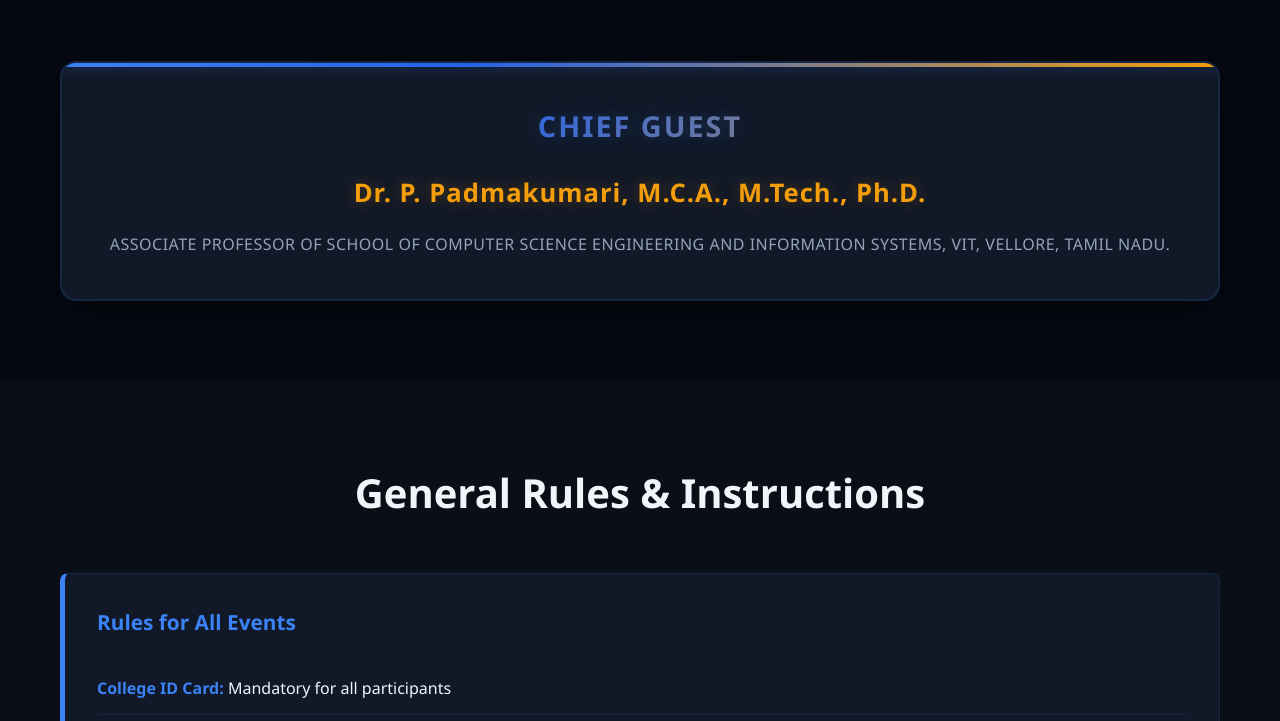
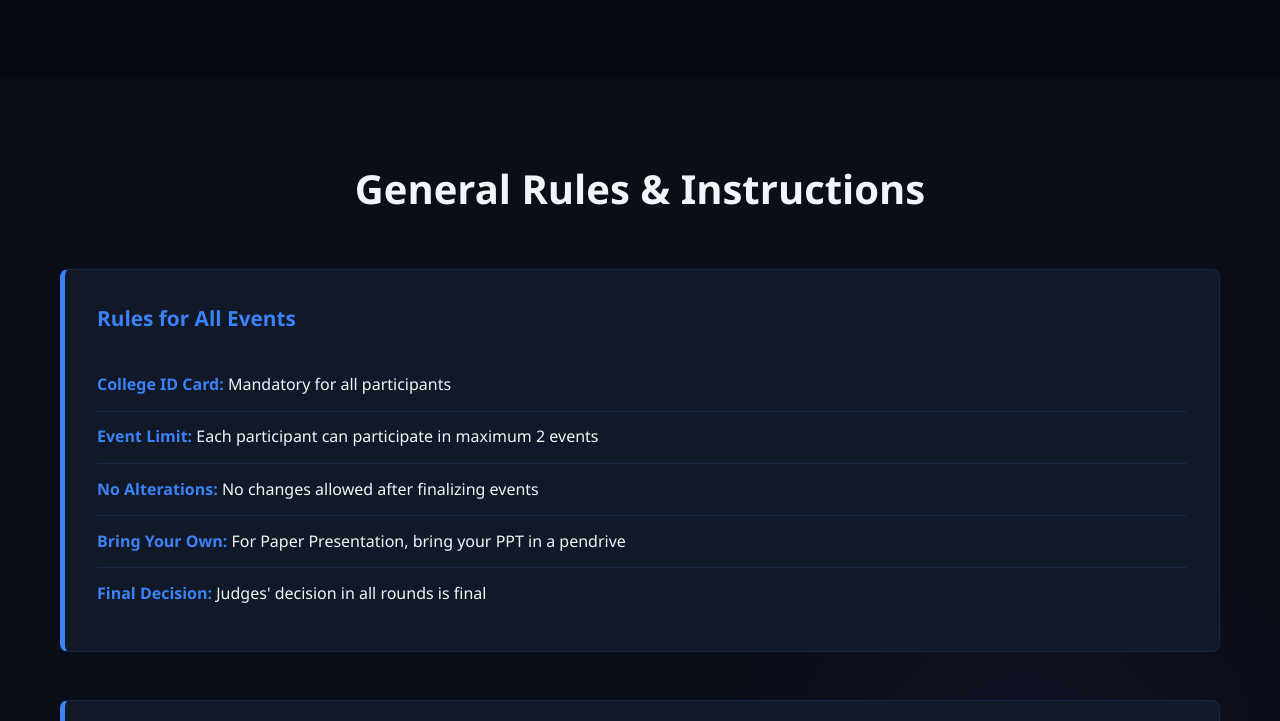
Before and after one commit to madhih05/backspace2k26, a plain HTML site: page backspace.html in a window 1280 px wide. Shown: the part 1507-2228 px from the top of the page. Drawn offline with Linux system fonts and the light colour scheme.

Commit message:
removed chief guest name

```diff
--- a/backspace.html
+++ b/backspace.html
@@ -109,13 +109,13 @@
                             Non-Technical)</span></p>
                 </div>
             </div>
-            <div class="chiefGuest">
+            <!-- <div class="chiefGuest">
                 <p>Chief Guest</p>
                 <p class="guest-name">Dr. P. Padmakumari, M.C.A., M.Tech., Ph.D.</p>
                 <p class="guest-designation">ASSOCIATE PROFESSOR OF
                     SCHOOL OF COMPUTER SCIENCE
                     ENGINEERING AND INFORMATION SYSTEMS, VIT, VELLORE, TAMIL NADU.</p>
-            </div>
+            </div> -->
         </div>
     </section>
 
```
